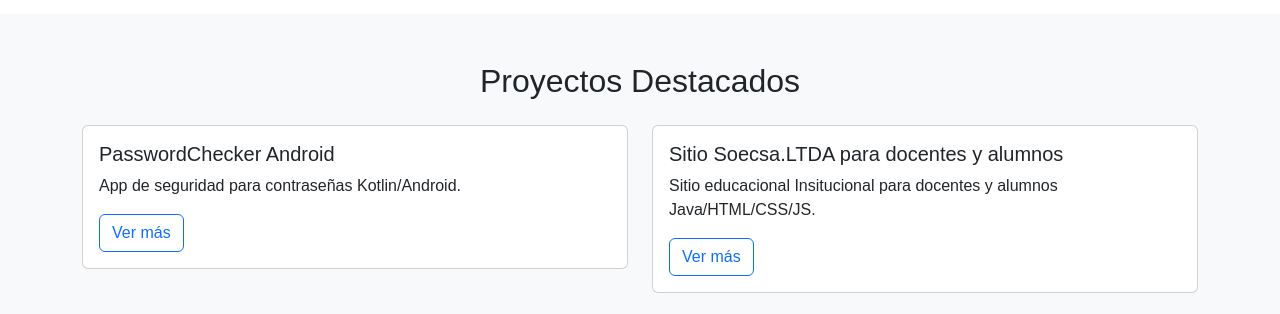
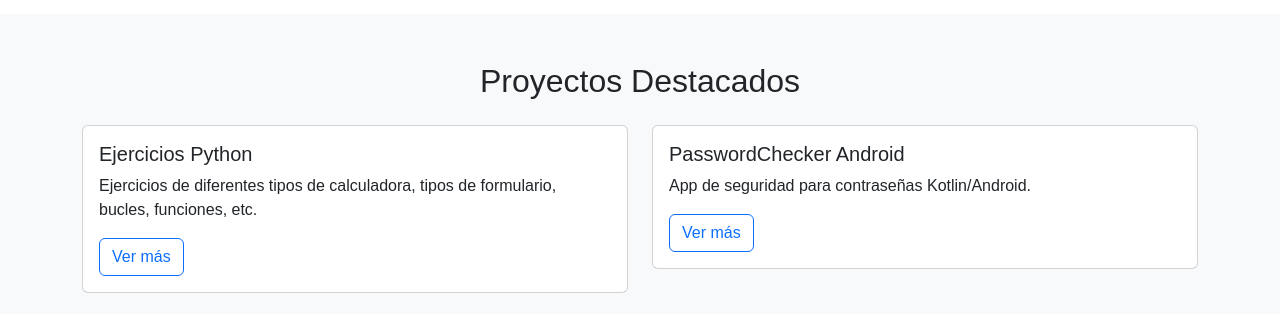
Before and after one commit to OmarSepulveda1/Portafolio-JS, a plain HTML site: page index.html in a window 1280 px wide. Shown: the part 800-1114 px from the top of the page. Drawn offline with nearby package versions, Linux system fonts and the light colour scheme.

Commit message:
se agrega el portafolio de python

```diff
--- a/index.html
+++ b/index.html
@@ -47,12 +47,11 @@
     <div class="col-md-3"><img src="img/education.png" class="skill-icon"><p>Educación</p></div>
     <div class="col-md-3"><img src="img/PHP.png" class="skill-icon"><p>PHP</p></div>
     <div class="col-md-3"><img src="img/HTML5.png" class="skill-icon"><p>HTML</p></div>
-   <div class="col-md-3"><img src="img/R.png" class="skill-icon"><p>R</p></div>
+    <div class="col-md-3"><img src="img/R.png" class="skill-icon"><p>R</p></div>
     <div class="col-md-3"><img src="img/CSS.png" class="skill-icon"><p>CSS</p></div>
     <div class="row justify-content-center text-center">
         <div class="col-md-3"><img src="img/SQL.jpg" class="skill-icon"><p>SQL</p></div>
             <div class="col-md-3"><img src="img/kotlin.jpg" class="skill-icon"><p>Kotlin</p></div>
-
 
 </div>
   </div>
@@ -63,6 +62,16 @@
   <div class="container">
     <h2 class="text-center mb-4">Proyectos Destacados</h2>
     <div class="row">
+      <div class="col-md-6 mb-4">
+        <div class="card">
+          <div class="card-body">
+            <h5 class="card-title">Ejercicios Python</h5>
+            <p class="card-text">Ejercicios de diferentes tipos de calculadora, tipos de formulario, bucles, funciones, etc.</p>
+            <a href="https://github.com/OmarSepulveda1/Proyecto-Final-SOECSA" target="_blank" class="btn btn-outline-primary">Ver más</a>
+
+          </div>
+        </div>
+      </div>
       <div class="col-md-6 mb-4">
         <div class="card">
           <div class="card-body">
```
